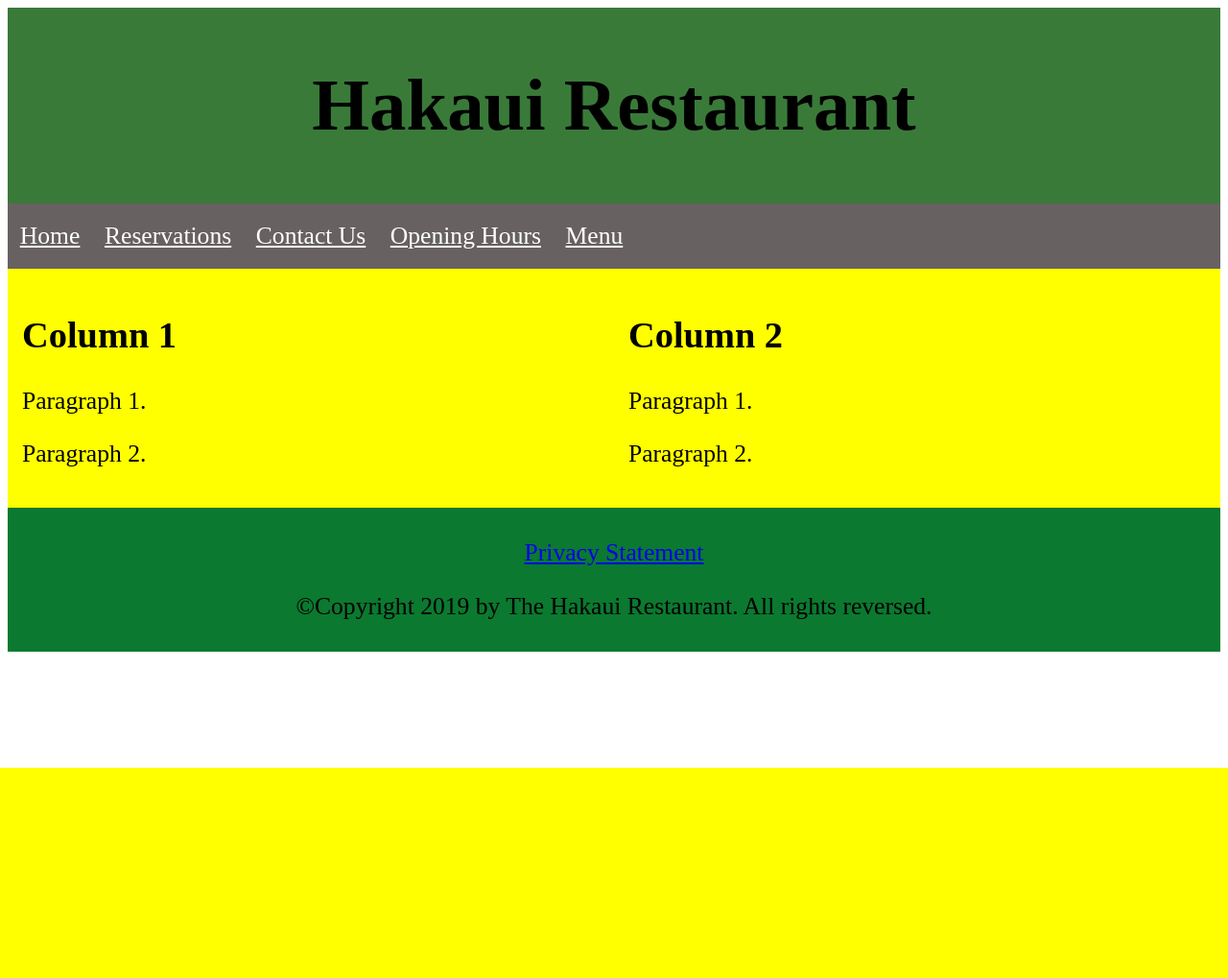
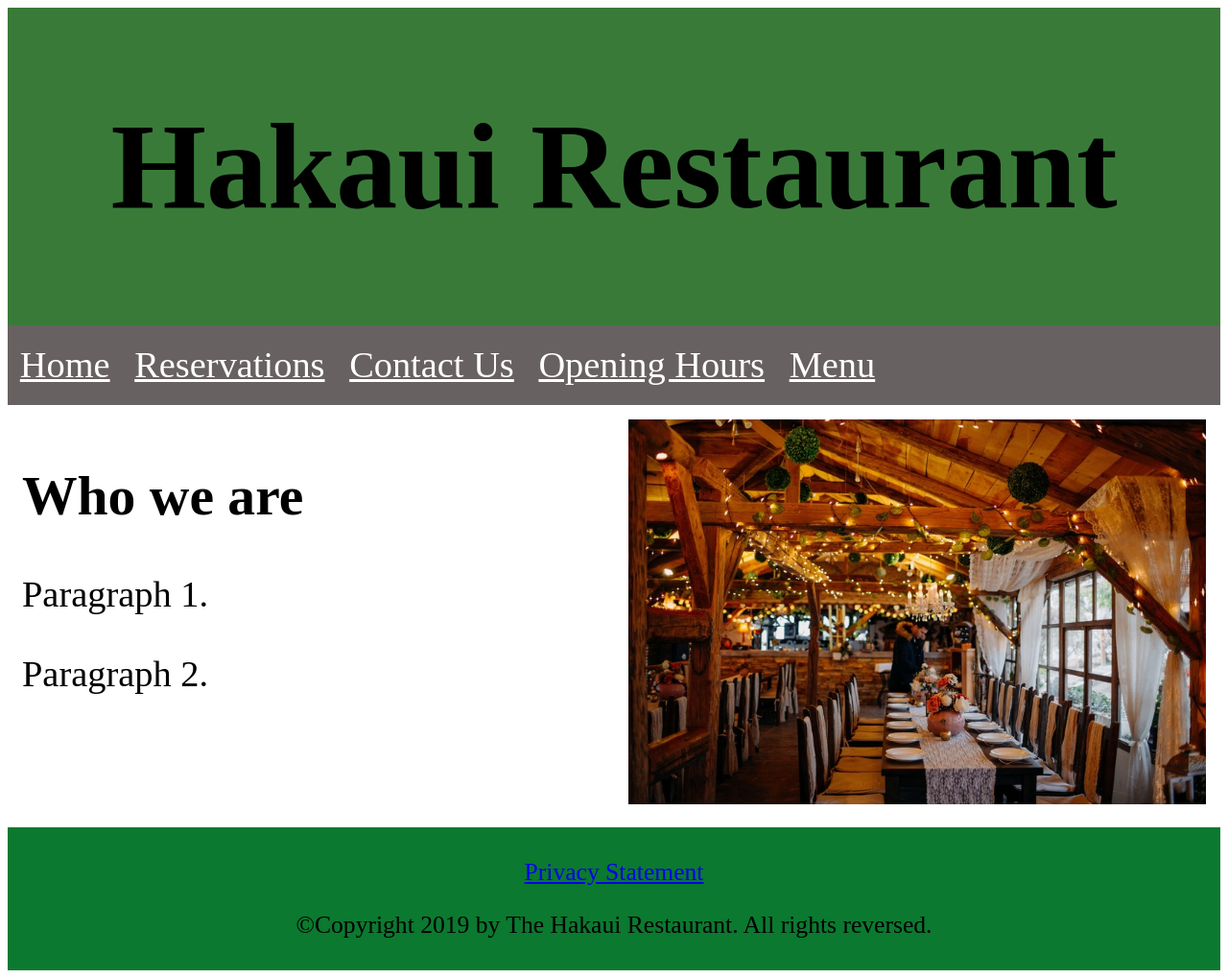
Before and after one commit to Falkurne/falkurne.github.io, a PHP site: page / in a window 1280 px wide. Shown: the whole page at 96% size. Before the commit the page ends 800 px from the top, so only its background shows below. Run offline with PHP 8.4, Linux system fonts and the light colour scheme.

```diff
--- a/index.html
+++ b/index.html
@@ -21,14 +21,13 @@
         <main>
             <div class="row">
               <div class="column">
-                <h2>Column 1</h2>
+                <h2>Who we are</h2>
                 <p>Paragraph 1.</p>
                 <p>Paragraph 2.</p>
               </div>
               <div class="column">
-                <h2>Column 2</h2>
-                <p>Paragraph 1.</p>
-                <p>Paragraph 2.</p>
+                <img src="./images/restaurant1.jpg" media="(max-width: 800px)" alt="Restaurant" >
+
               </div>
             </div>
         </main>
--- a/reservations.html
+++ b/reservations.html
@@ -20,7 +20,7 @@
         </div>
         <main class="main">
           <iframe src="https://docs.google.com/forms/d/e/1FAIpQLSdkaTygZmhX3aE3REcCC4pMHRIwgfkBoU1yz22NlNxIsjFkKA/viewform?embedded=true"
-            width="800" height="1300" frameborder="0" marginheight="0" marginwidth="0">Loading…
+            width=100% height="1600" frameborder="0" marginheight="0" marginwidth="0">Loading…
           </iframe>
         </main>
 
--- a/styles/style.css
+++ b/styles/style.css
@@ -5,7 +5,7 @@
 /* Style the header */
 .header {
     background-color:rgb(57, 122, 57);
-    font-size: 3vw;
+    font-size: 5vw;
     text-align: center;
     padding: 0.5vw;
 }
@@ -14,7 +14,7 @@
     text-align: center;
     overflow: hidden;
     background-color: rgb(104, 97, 97);
-    font-size: 2vw;
+    font-size: 3vw;
 }
 /* Style the topnav links */
 .topnav a {
@@ -29,16 +29,18 @@
     text-align: center;
     padding: 0.5vw;
     font-size: 2vw;
-
 }
-
+/* adding scaling to images for differnet screens */
+img {
+    max-width: 100%;
+    height: auto;
+  }
 /* Create two equal columns that float next to each other */
 .column {
     float: left;
     width: 50%;
     padding: 15px;
-    background-color: yellow;
-    font-size: 2vw;
+    font-size: 3vw;
 }
 /* Clear floats after the columns */
 .row:after {
@@ -47,9 +49,13 @@
     clear: both;
 }
 /* Cloumns stack instead of being next to each other depending on screen width*/
-@media screen and (max-width:600px) {
+@media screen and (max-width:800px) {
     .column {
+        font-size: 4vw;
         width: 100%;
+    }
+    .topnav{
+        font-size: 4vw;
     }
 }
 .footer {
```
